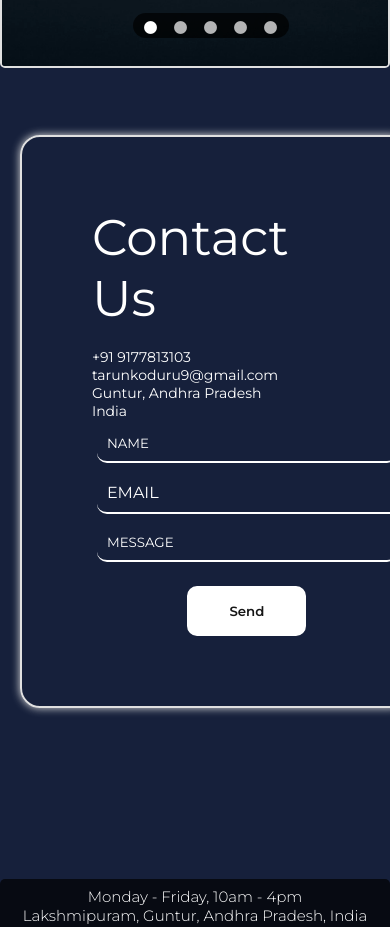
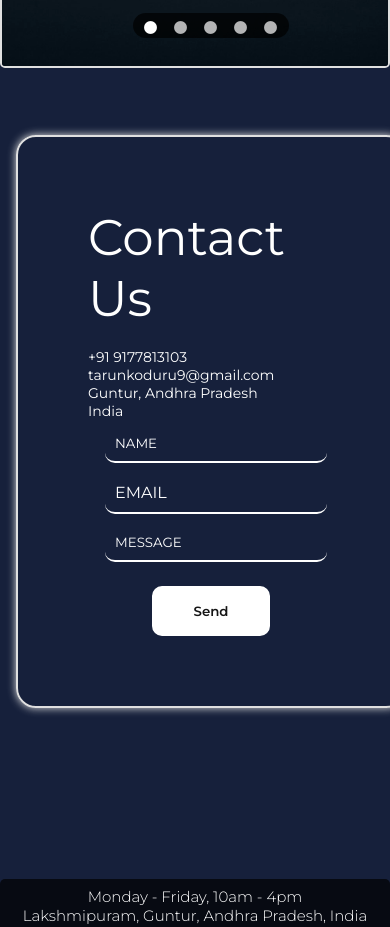
Before and after one commit to TarunKoduru/nine, a React (Create React App) app: page /#/ in a window 390 px wide. Shown: the part 2380-3307 px from the top of the page. Built offline with nearby package versions, Linux system fonts and the light colour scheme; sample sign-in values are in the browser's storage; grey boxes are pictures that could not be loaded; a web font is replaced by a local one.

Commit message:
updated code

```diff
--- a/public/index.html
+++ b/public/index.html
@@ -3,7 +3,7 @@
   <head>
     <meta charset="utf-8" />
     <link rel="icon" href="%PUBLIC_URL%/favicon.ico" />
-    <meta name="viewport" content="width=device-width, initial-scale=1" />
+    <meta name="viewport" content="width=device-width, initial-scale=1.0" />
     <meta name="theme-color" content="#000000" />
     <meta
       name="description"
--- a/src/App.css
+++ b/src/App.css
@@ -1931,7 +1931,10 @@
   .contact{
     width: 100%;
     top: 10%;
-    right: 59%;
+    right: 60%;
+  }
+  .contact input {
+    width: 100%;
   }
   .btnd, .btnd1 {
     width: 50px;
@@ -1941,7 +1944,6 @@
   h1, h2, h3 {
     font-size: 20px;
   }
-
 
   footer{
     width: 100%;
```
